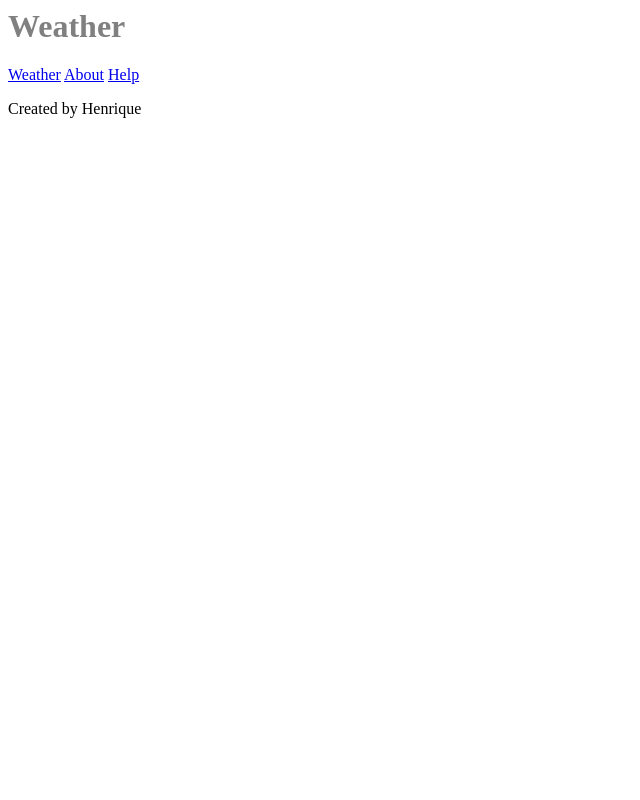
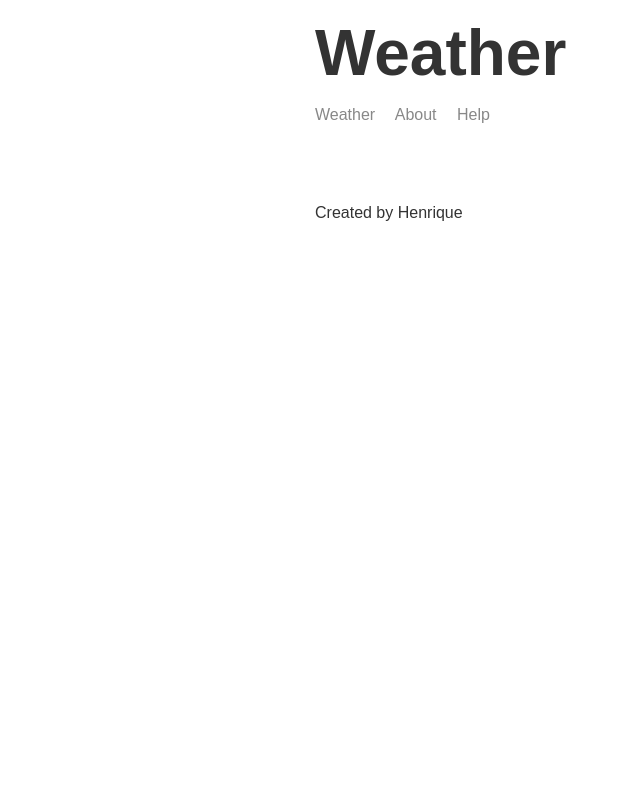
Before and after one commit to Henrique-mazzoleni/web-server, a Node server app: page / in a window 1280 px wide. Shown: the whole page, without its empty margins (0-640 px from the left). Run offline with Node 20, Linux system fonts and the light colour scheme; some libraries are stand-ins or nearby versions.

Commit message:
added styling to pages

```diff
--- a/public/css/style.css
+++ b/public/css/style.css
@@ -1,7 +1,30 @@
-h1 {
-  color: gray;
+body {
+  color: #333;
+  font-family: Arial, Helvetica, sans-serif;
+  max-width: 650px;
+  margin: 0 auto;
+  padding: 0 16px;
 }
 
-img {
-  width: 250px;
+footer {
+  color: #888
+  border-top: 1px solid #eee;
+  margin-top: 16px;
+  padding: 16px 0;
 }
+
+header {
+  margin-top: 16px;
+  margin-bottom: 48px;
+}
+
+h1 {
+  font-size: 64px;
+  margin-bottom: 16px;
+}
+
+header a {
+  color: #888;
+  margin-right: 16px;
+  text-decoration: none;
+}
--- a/templates/partials/footer.hbs
+++ b/templates/partials/footer.hbs
@@ -1 +1,3 @@
-<p>Created by {{name}} </p>
+<footer>
+  <p>Created by {{name}} </p>
+</footer>
--- a/templates/partials/header.hbs
+++ b/templates/partials/header.hbs
@@ -1,7 +1,6 @@
-<h1>{{h1}}</h1>
-
-<div>
+<header>
+  <h1>{{h1}}</h1>
   <a href="/">Weather</a>
   <a href="/about">About</a>
   <a href="help">Help</a>
-</div>
+</header>
```
